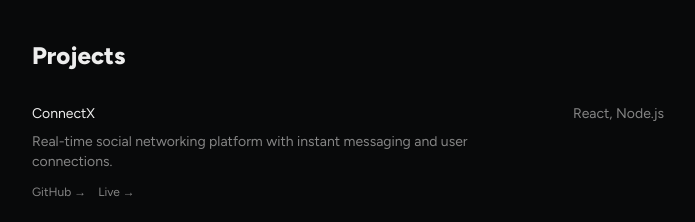
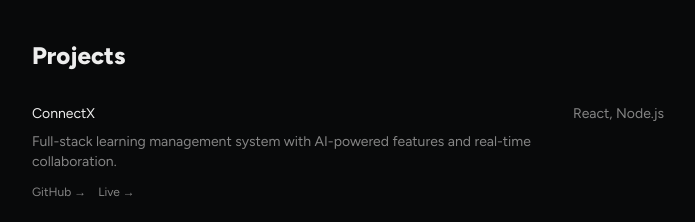
Before and after one commit to jadhavharshh/portfolio, a Next.js app: page / in a window 1280 px wide. Shown: the part 940-1162 px from the top of the page, without its empty margins (292-987 px from the left). Built offline with nearby package versions, Linux system fonts and the light colour scheme; a web font is replaced by a local one.

Commit message:
feat: update ConnectX project details and technologies in ProjectsSection

```diff
--- a/src/components/sections/ProjectsSection.tsx
+++ b/src/components/sections/ProjectsSection.tsx
@@ -20,10 +20,10 @@ const ProjectsSection = () => {
         {
             id: 1,
             title: "ConnectX",
-            description: "Real-time social networking platform with instant messaging and user connections.",
+            description: "Full-stack learning management system with AI-powered features and real-time collaboration.",
             imageUrl: "/images/project-1.jpg",
-            technologies: ["React", "Node.js", "Socket.io", "MongoDB"],
-            liveUrl: "https://connectx-demo.com",
+            technologies: ["React", "Node.js", "Python", "MongoDB"],
+            liveUrl: "https://connect-x-povk.vercel.app/",
             githubUrl: "https://github.com/jadhavharshh/ConnectX"
         },
         {
```
